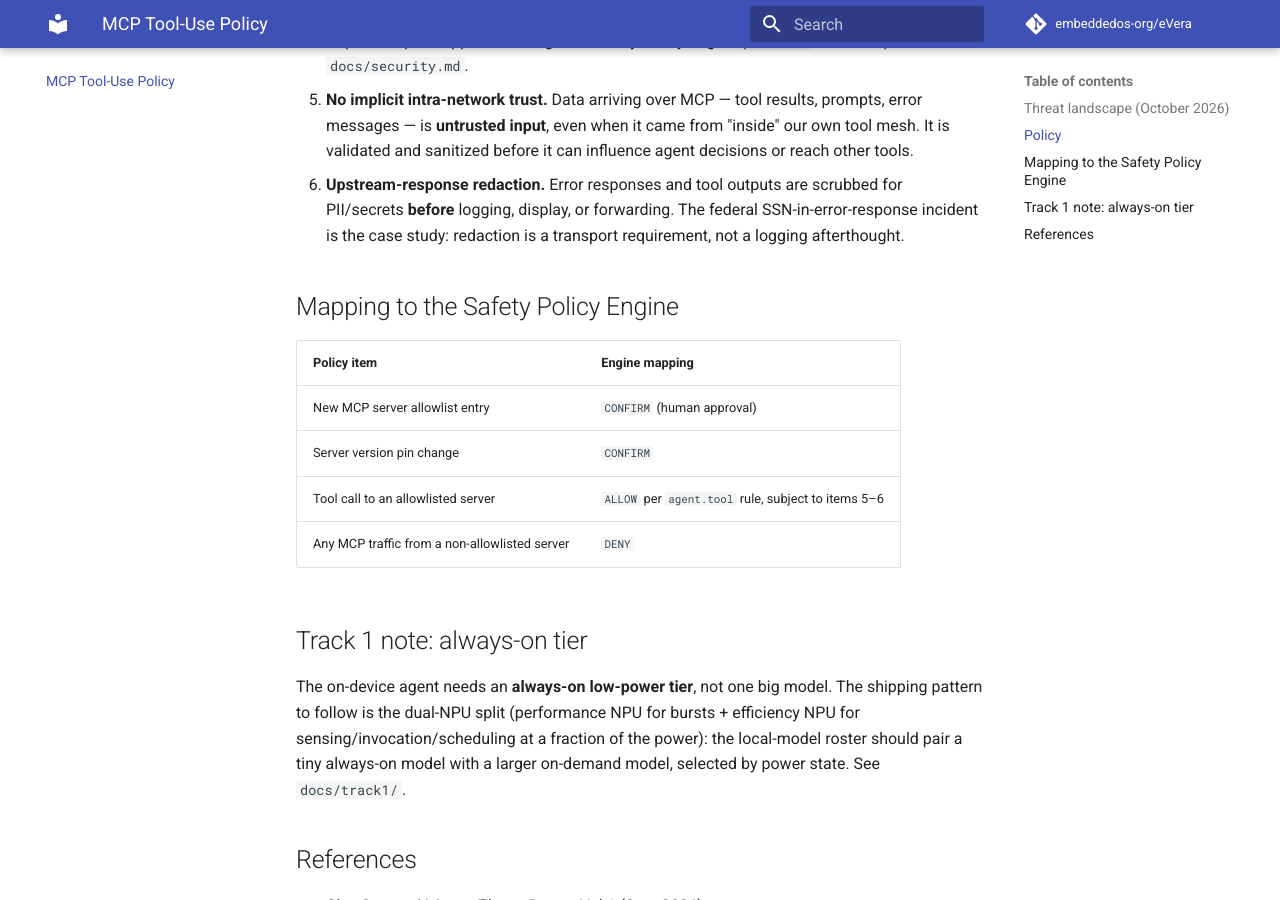
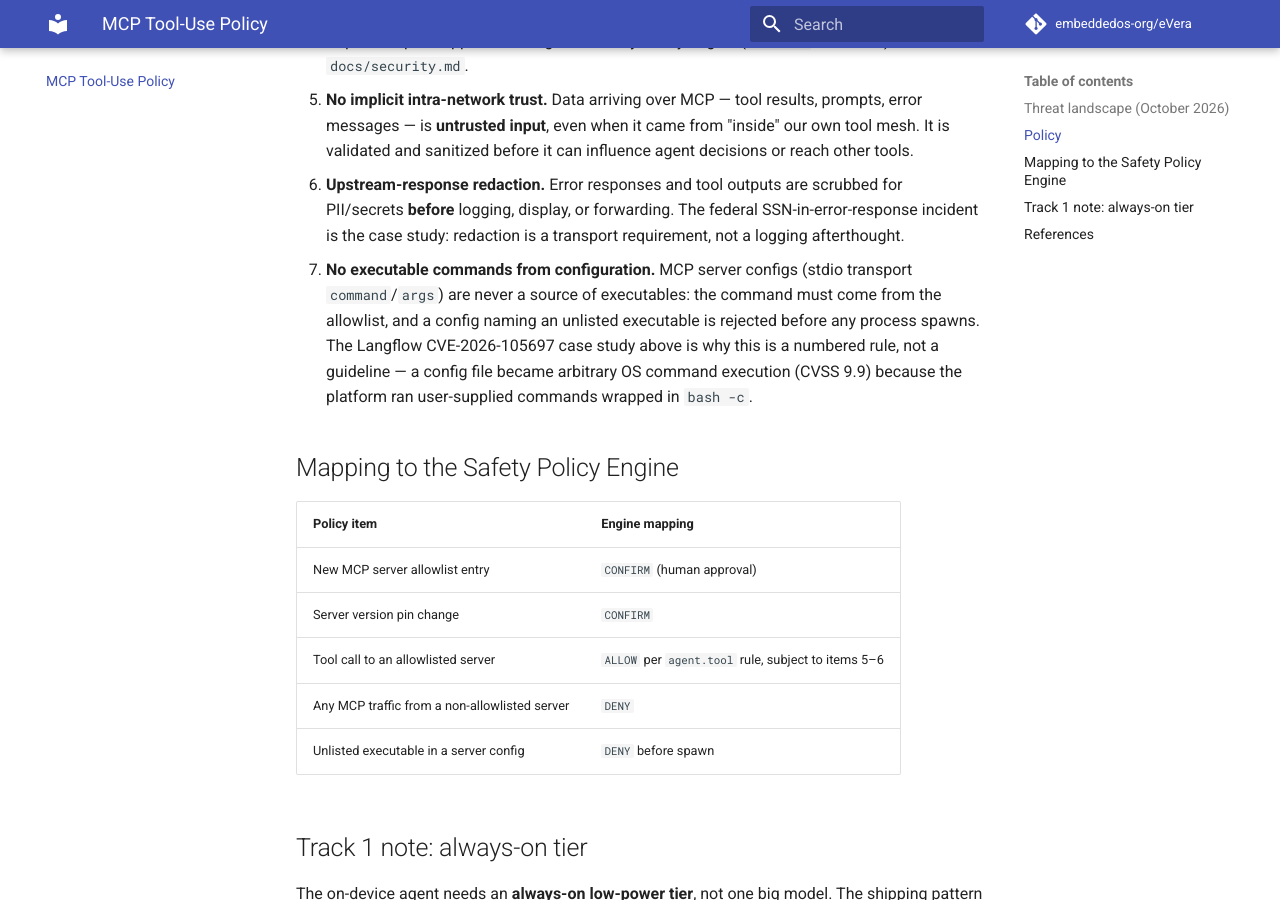
Before and after one commit to embeddedos-org/eVera, an MkDocs documentation site: the page built from docs/mcp-tool-use-policy.md, in a window 1280 px wide and 900 px high, scrolled down 1468 px. Built offline with MkDocs 1.6.1 and Material for MkDocs 9.7.7, drawn with Linux system fonts in a browser that asks for light colours; comment, search, counter and statistics services are not loaded.

Commit message:
docs(policy): the "no executable commands from configuration" rule
docs/mcp-tool-use-policy.md already cited Langflow CVE-2026-105697 as a
case study; this promotes its lesson to numbered Policy item 7: MCP
server configs (stdio transport command/args) are never a source of
executables — the command must come from the allowlist, and a config
naming an unlisted executable is denied before any process spawns.
Engine mapping table gains the DENY-before-spawn row. (eVera billing
restored 2026-10-10; CI will verify.)

```diff
--- a/docs/mcp-tool-use-policy.md
+++ b/docs/mcp-tool-use-policy.md
@@ -63,6 +63,14 @@ MCP protocol itself**, not just in individual server implementations.
    scrubbed for PII/secrets **before** logging, display, or forwarding. The
    federal SSN-in-error-response incident is the case study: redaction is a
    transport requirement, not a logging afterthought.
+7. **No executable commands from configuration.** MCP server configs
+   (stdio transport `command`/`args`) are never a source of
+   executables: the command must come from the allowlist, and a config
+   naming an unlisted executable is rejected before any process
+   spawns. The Langflow CVE-2026-105697 case study above is why this is
+   a numbered rule, not a guideline — a config file became arbitrary
+   OS command execution (CVSS 9.9) because the platform ran
+   user-supplied commands wrapped in `bash -c`.
 
 ## Mapping to the Safety Policy Engine
 
@@ -72,6 +80,7 @@ MCP protocol itself**, not just in individual server implementations.
 | Server version pin change | `CONFIRM` |
 | Tool call to an allowlisted server | `ALLOW` per `agent.tool` rule, subject to items 5–6 |
 | Any MCP traffic from a non-allowlisted server | `DENY` |
+| Unlisted executable in a server config | `DENY` before spawn |
 
 ## Track 1 note: always-on tier
 
```
